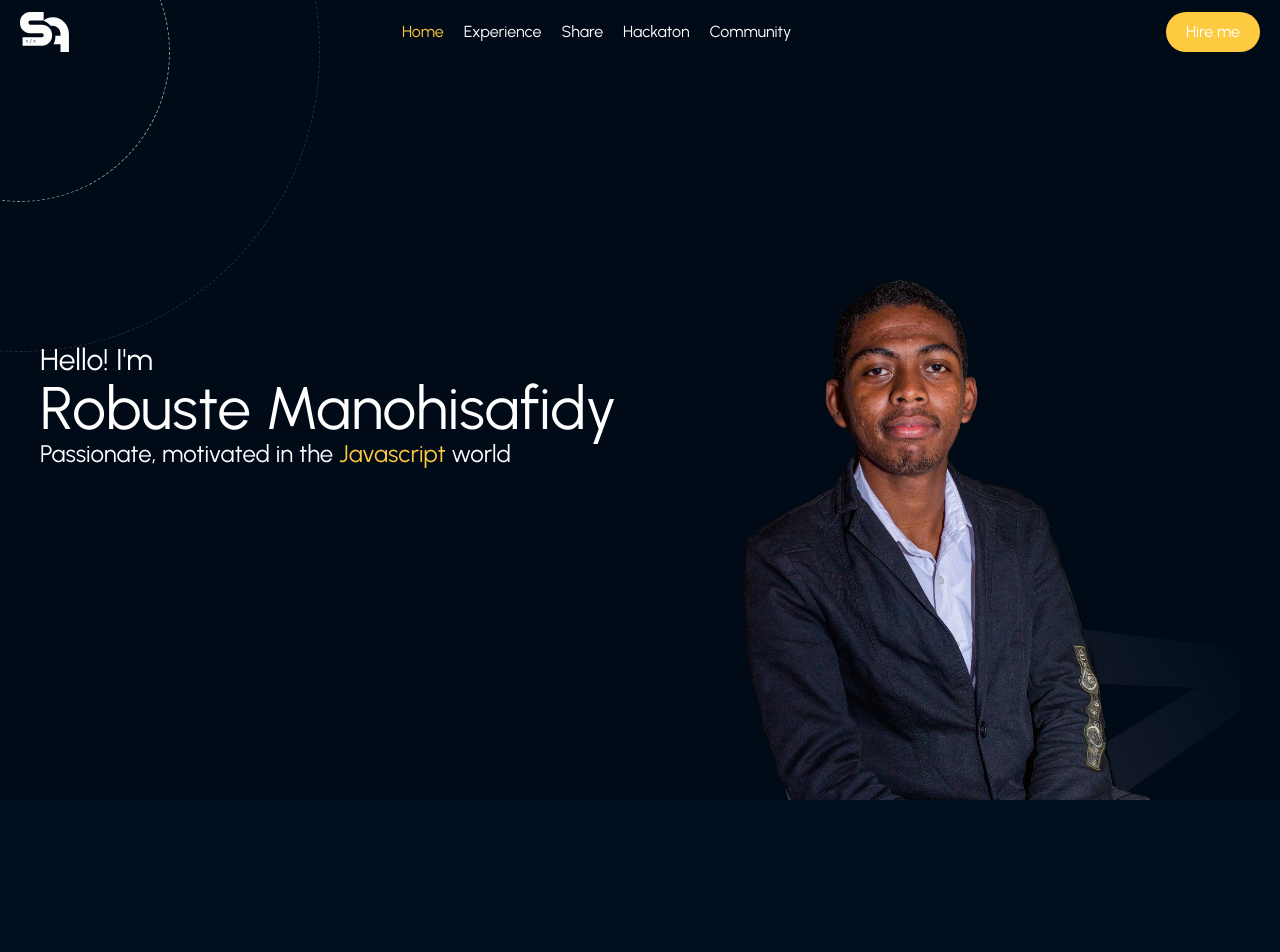
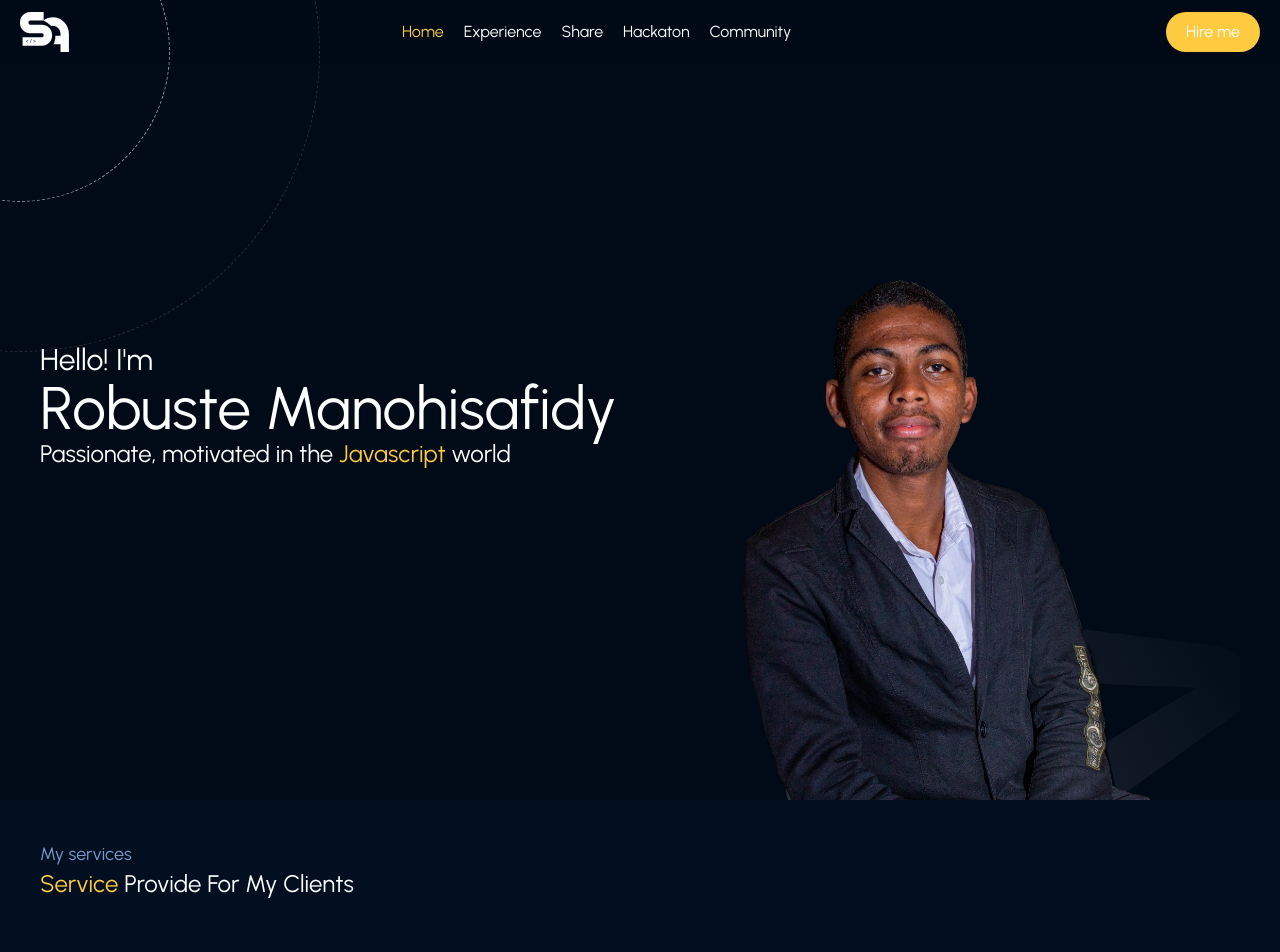
Before and after one commit to safidy1863/portfolio, a React (Vite) app: page / in a window 1280 px wide. Shown: the top 952 px of the page. Built offline with nearby package versions, Linux system fonts and the light colour scheme; some icons are missing.

Commit message:
init services sections

```diff
--- a/src/app.tsx
+++ b/src/app.tsx
@@ -1,6 +1,6 @@
 import { useSignals } from "@preact/signals-react/runtime";
 import "./main.css";
-import { Footer, Home, Navigation } from "./sections";
+import { Footer, Home, Navigation, Services } from "./sections";
 import { isLight } from "./signals";
 
 const App = () => {
@@ -12,11 +12,13 @@ const App = () => {
         isLight.value ? "" : "dark"
       } bg-gray dark:bg-blue-dark  min-h-screen`}
     >
-      <div className="h-screen flex flex-col px-3 tablet:px-5 laptop:px-10">
+      <div className="h-screen flex flex-col padding">
         <Navigation />
         <Home />
       </div>
-      <main></main>
+      <main>
+        <Services />
+      </main>
       <Footer />
     </div>
   );
--- a/src/main.css
+++ b/src/main.css
@@ -6,3 +6,9 @@
   font-family: "urbanist";
   src: url("./assets/fonts/urbanist.ttf");
 }
+
+@layer components {
+  .padding {
+    @apply px-3 tablet:px-5 laptop:px-10;
+  }
+}
--- a/src/sections/home/right.tsx
+++ b/src/sections/home/right.tsx
@@ -3,7 +3,7 @@ import balises from "./../../assets/images/balises.svg";
 
 export const Right = () => {
   return (
-    <div className=" h-full w-full laptop:w-[40%] large-width:w-[50%] relative">
+    <div className="z-20 h-full w-full laptop:w-[40%] large-width:w-[50%] relative">
       <img src={safidy} alt="Safidy" className="h-full laptop:h-auto laptop:max-h-[600px] large-width:max-h-[800px] extra-width:max-h-[1000px]  w-auto z-10 absolute -bottom-0 ml-[40%] large-width:ml-[50%] transform -translate-x-1/2" />
       <img src={balises} alt="Balises" className="absolute bottom-0 z-0 large-width:w-[800px] extra-width:w-[1200px]" />
     </div>
--- a/src/sections/index.tsx
+++ b/src/sections/index.tsx
@@ -2,3 +2,4 @@
 export * from "./navigation";
 export * from "./home";
 export * from "./footer";
+export * from "./services";
--- a/src/sections/navigation/index.tsx
+++ b/src/sections/navigation/index.tsx
@@ -8,7 +8,7 @@ export const Navigation = () => {
   const toggleTheme = () => (isLight.value = !isLight.value);
 
   return (
-    <header className="fixed left-0 p-3 dark:bg-blue-dark backdrop:blur-3xl tablet:px-5 large-width:px-10 right-0 flex justify-between items-center">
+    <header className="fixed z-20 left-0 p-3 backdrop-opacity-30 tablet:px-5 large-width:px-10 right-0 flex justify-between items-center">
       <Logo />
       <nav className=" hidden laptop:flex gap-x-5">
         <NavItem link={links.home} label="Home" isActive />
@@ -28,7 +28,7 @@ export const Navigation = () => {
           Hire me
         </button>
 
-        {/* <div className="dropdown z-10 dropdown-bottom dropdown-end laptop:hidden">
+        <div className="dropdown z-10 dropdown-bottom dropdown-end laptop:hidden">
           <div tabIndex={0} role="button">
             {" "}
             <Icon icon="ri:menu-3-line" className="text-3xl" />{" "}
@@ -43,7 +43,7 @@ export const Navigation = () => {
             <NavItem link={links.hackaton} label="Hackaton" />
             <NavItem link={links.community} label="Community" />
           </nav>
-        </div> */}
+        </div>
       </div>
     </header>
   );
--- a/src/sections/navigation/logo.tsx
+++ b/src/sections/navigation/logo.tsx
@@ -10,7 +10,7 @@ const Logo = () => {
         alt="safidy"
         className="h-10 z-10"
       />
-      <div className="absolute w-[600px] aspect-square rounded-full border border-dashed border-blue-dark dark:border-gray opacity-15 transform -translate-x-1/2 -translate-y-1/2"></div>
+      <div className=" absolute w-[600px] aspect-square rounded-full border border-dashed border-blue-dark dark:border-gray opacity-15 transform -translate-x-1/2 -translate-y-1/2"></div>
       <div className="absolute w-[300px] aspect-square rounded-full border border-dashed border-blue-dark dark:border-gray opacity-60 transform -translate-x-1/2 -translate-y-1/2"></div>
       {/* <div className="absolute w-[200px] aspect-square rounded-full bg-gradient transform -translate-x-1/2 -translate-y-1/2 z-0"></div> */}
     </div>
--- /dev/null
+++ b/src/sections/services/index.tsx
@@ -0,0 +1,8 @@
+export const Services = () => {
+  return (
+    <div className="bg-blue-opacity padding py-10">
+       <h2 className="text-blue-opacity-2 text-lg">My services</h2>
+       <h1 className="text-2xl text-white"><span className="text-yellow">Service</span> Provide For My Clients</h1>
+    </div>
+  )
+}
--- a/tailwind.config.js
+++ b/tailwind.config.js
@@ -11,6 +11,7 @@ export default {
       colors: {
         "blue-dark": "#010A17",
         "blue-opacity": "#020F21",
+        "blue-opacity-2": "#789ACA",
         blue: "#002663",
         yellow: "#FDCA40",
         gray: "#FCFCFC",
@@ -29,7 +30,7 @@ export default {
     },
   },
   daiysyui: {
-    themes : ["light", "dark"]
+    themes: ["light", "dark"],
   },
   plugins: [require("daisyui")],
 };
--- a/vite.config.ts
+++ b/vite.config.ts
@@ -12,5 +12,5 @@ export default defineConfig({
     },
   },
 
-  base : "portfolio"
+  base : "/portfolio"
 });
```
